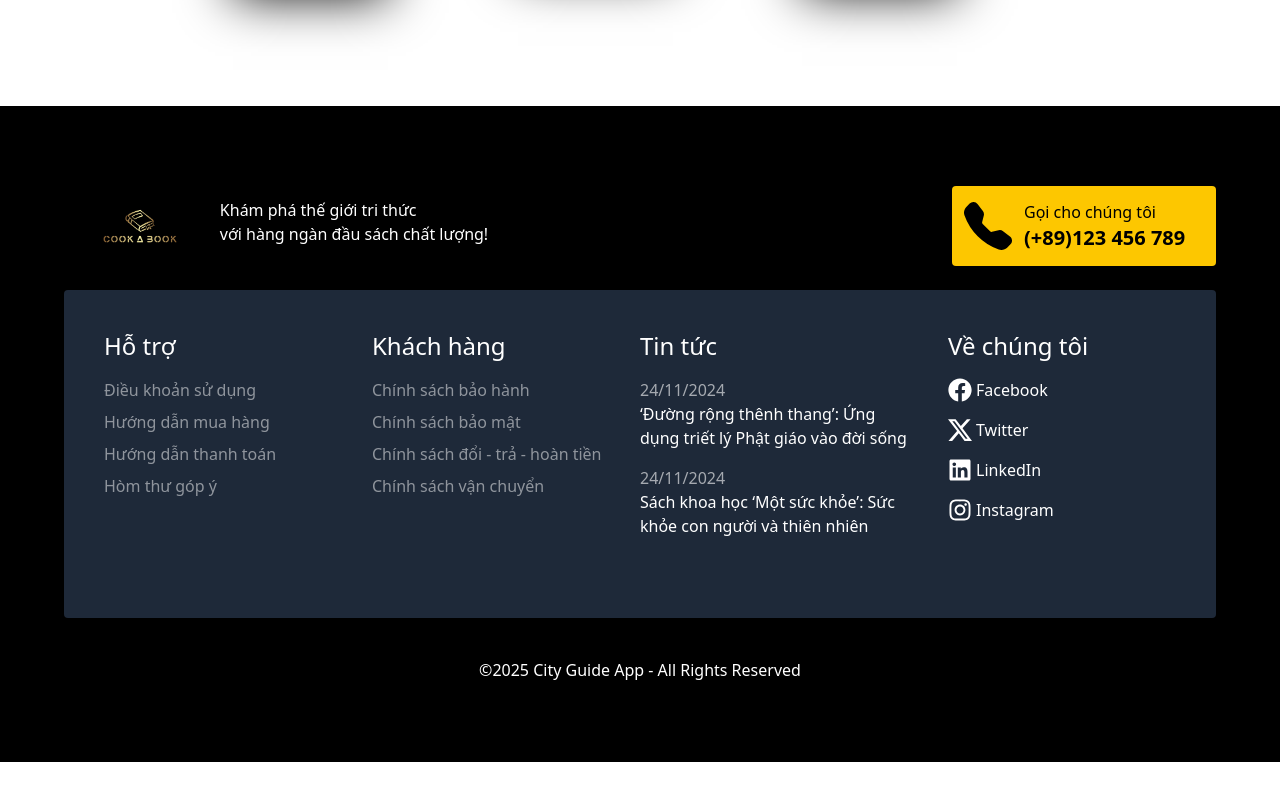
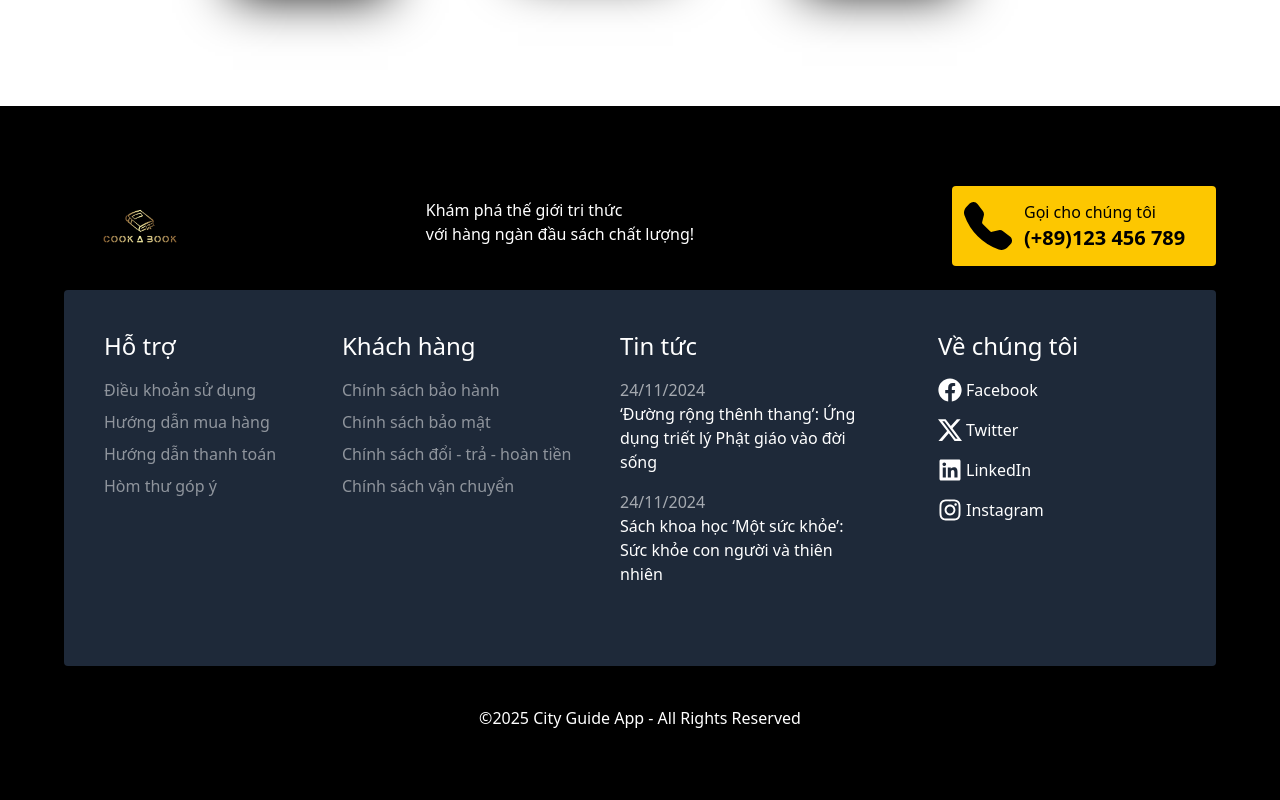
Before and after one commit to ninhcute789/CookABook_frontend, a React (Vite) app: page / in a window 1280 px wide. Shown: the part 1719-2519 px from the top of the page. Before the commit the page ends 2481 px from the top, so only its background shows below. Built offline with nearby package versions, Linux system fonts and the light colour scheme.

Commit message:
footer fix

```diff
--- a/src/components/common/Footer.jsx
+++ b/src/components/common/Footer.jsx
@@ -10,18 +10,19 @@ const Footer = () => {
   return (
     <footer className="bg-black py-20">
       <div className="container mx-auto px-4">
-        <div className="footer-top flex flex-col md:flex-row pb-6 justify-center">
-          <div className="text-white flex flex-col md:flex-row w-full md:w-6xl">
-            <div className="pl-4 flex flex-col items-center md:items-start">
+        <div className="footer-top flex pb-6 justify-center">
+          <div className="text-white grid lg:grid-cols-3 w-full md:w-6xl
+          lg:justify-between">
+            <div className="1 pl-4 flex justify-center items-center lg:mr-auto">
               <h1>
                 <img src={logo} alt="alo" className="h-20 " />
               </h1>
             </div>
-            <div className="py-3 px-5 flex flex-col text-center md:text-left ">
+            <div className="2 py-3 px-5 flex justify-center text-center lg:text-left lg:-ml-40">
               Khám phá thế giới tri thức <br />
               với hàng ngàn đầu sách chất lượng!
             </div>
-            <div className="flex bg-yellow-400 text-black mt-4 md:mt-0 md:ml-auto px-3 rounded">
+            <div className="3 flex justify-center bg-yellow-400 text-black mt-4 md:mt-0 lg:ml-auto px-3 rounded">
               <div className="flex flex-col justify-center my-auto">
                 <BsFillTelephoneFill size="3em" color="black" />
               </div>
@@ -32,9 +33,12 @@ const Footer = () => {
             </div>
           </div>
         </div>
-        <div className="pb-10 mx-auto grid justify-center">
-          <div className="grid grid-cols-1 md:grid-cols-4 text-white bg-gray-800 w-full md:w-6xl p-10 rounded">
-            <div className="columns mb-10">
+
+        <div className="pb-10 mx-auto flex justify-center ">
+          <div className="grid container text-white grid-cols-1 lg:grid-cols-4 gap-4 md:gap-10
+          bg-gray-800 w-full md:w-6xl p-10 rounded justify-between px-20 lg:pl-0
+          md:grid-cols-2 ">
+            <div className="flex flex-col columns mb-10 lg:ml-10">
               <h4 className="text-2xl ">Hỗ trợ</h4>
               <ul className="pl-0">
                 <li className="mt-4">
@@ -59,7 +63,7 @@ const Footer = () => {
                 </li>
               </ul>
             </div>
-            <div className="columns mb-10">
+            <div className="flex flex-col mb-10 ">
               <h4 className="text-2xl">Khách hàng</h4>
               <ul className="pl-0">
                 <li className="mt-4">
@@ -84,7 +88,7 @@ const Footer = () => {
                 </li>
               </ul>
             </div>
-            <div className="columns mb-10">
+            <div className="flex flex-col columns mb-10 max-w-2xs">
               <h4 className="text-2xl">Tin tức</h4>
               <ul className="pl-0">
                 <li className="mt-4">
@@ -97,7 +101,7 @@ const Footer = () => {
                 </li>
               </ul>
             </div>
-            <div className="columns pl-0 md:pl-10">
+            <div className="flex flex-col columns pl-0 lg:pl-10">
               <h4 className="text-2xl">Về chúng tôi</h4>
               <ul className="pl-0">
                 <li className="text-white mt-4 hover:translate-x-2 transition ease-in duration-200 flex ">
@@ -128,6 +132,7 @@ const Footer = () => {
             </div>
           </div>
         </div>
+
         <div className="footer-bottom">
           <p className="text-center text-white">
             &copy;{new Date().getFullYear()} City Guide App - All Rights Reserved
```
Also changed, not shown: src/pages/Home.jsx (+12 -19 lines).
